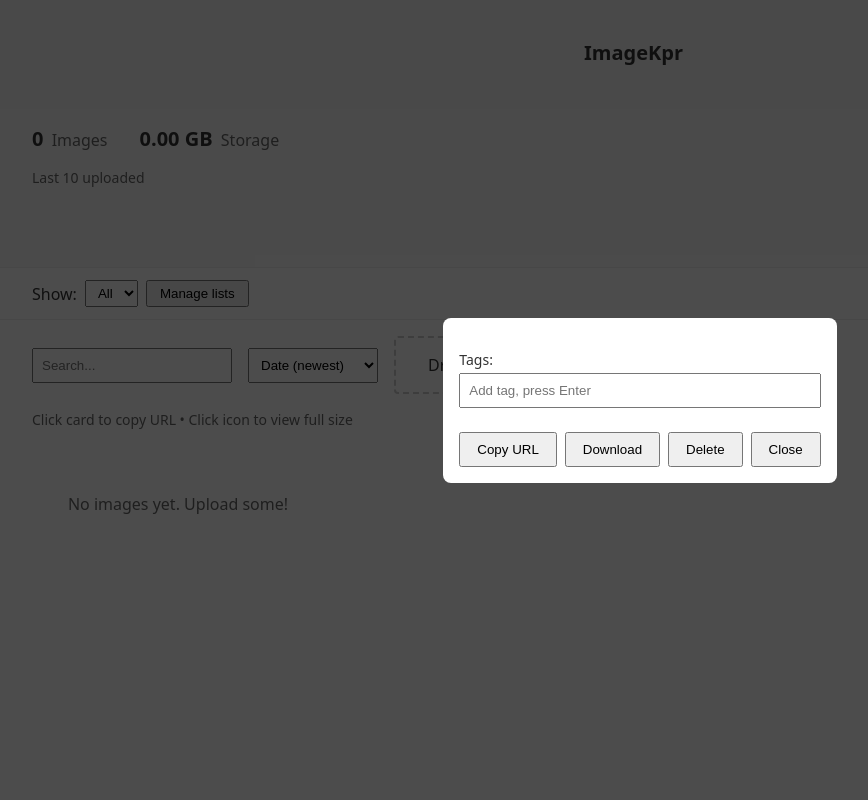
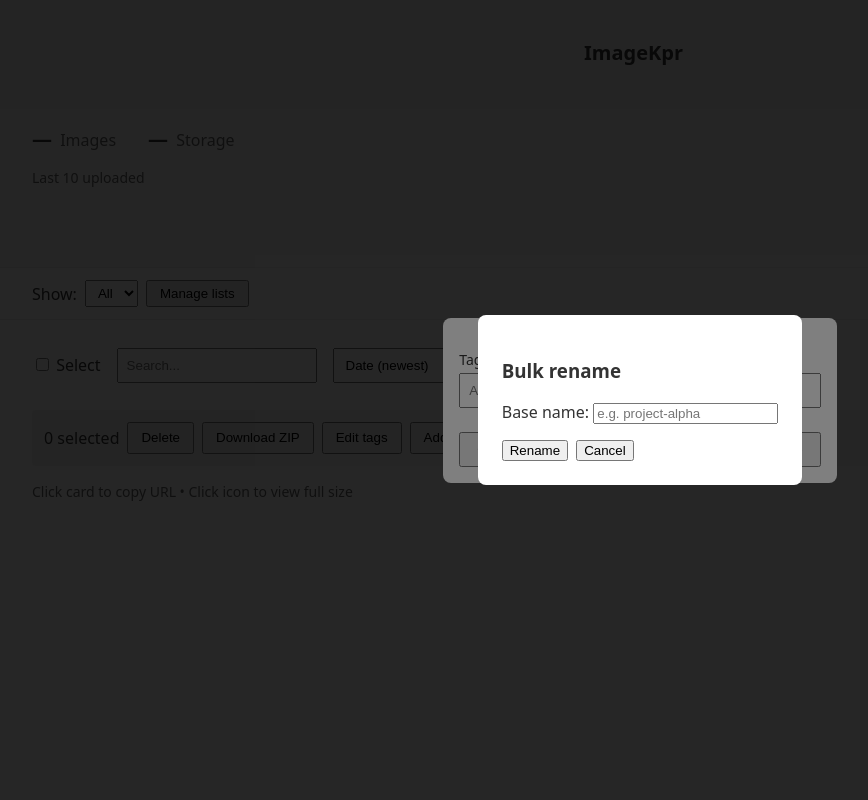
Before and after one commit to Googooboyy/ImageKpr, a PHP site: page / in a window 1280 px wide. Shown: the whole page, without its empty margins (0-868 px from the left). Run offline with PHP 8.4, Linux system fonts and the light colour scheme; data that the repository does not hold is empty.

Commit message:
Step 10: Bulk actions delete, download, tags, rename, selection mode
Made-with: Cursor

```diff
--- a/app.js
+++ b/app.js
@@ -40,6 +40,20 @@
     return str.slice(0, len - 2) + '…';
   }
 
+  let selectedIds = new Set();
+  let selectMode = false;
+
+  function updateBulkBar() {
+    const bar = document.getElementById('bulk-bar');
+    const count = document.getElementById('bulk-count');
+    if (selectedIds.size > 0) {
+      bar.hidden = false;
+      count.textContent = selectedIds.size + ' selected';
+    } else {
+      bar.hidden = true;
+    }
+  }
+
   function renderCard(img) {
     const article = document.createElement('article');
     article.className = 'grid-item card';
@@ -49,8 +63,9 @@
     const name = truncate(img.filename, 24);
     const size = formatBytes(img.size_bytes || 0);
     const date = formatDate(img.date_uploaded);
+    const cb = '<input type="checkbox" class="card-select" data-id="' + img.id + '" style="display:' + (selectMode ? 'inline-block' : 'none') + '">';
     article.innerHTML =
-      '<div class="card-inner">' +
+      '<div class="card-inner">' + cb +
       '<img class="card-img" data-src="' + (img.url || '') + '" alt="' + (img.filename || 'Image') + '" loading="lazy">' +
       '<div class="card-info">' +
       '<span class="card-name" title="' + (img.filename || '') + '">' + name + '</span>' +
@@ -60,7 +75,24 @@
       '</div>';
     const inner = article.querySelector('.card-inner');
     const expandBtn = article.querySelector('.card-expand');
-    inner.addEventListener('click', () => copyUrl(img.url));
+    const cb = article.querySelector('.card-select');
+    if (cb) {
+      cb.addEventListener('click', e => e.stopPropagation());
+      cb.addEventListener('change', () => {
+        if (cb.checked) selectedIds.add(img.id); else selectedIds.delete(img.id);
+        updateBulkBar();
+      });
+      if (selectedIds.has(img.id)) cb.checked = true;
+    }
+    inner.addEventListener('click', (e) => {
+      if (e.target.classList.contains('card-select')) return;
+      if (selectMode) {
+        const c = article.querySelector('.card-select');
+        if (c) { c.checked = !c.checked; c.dispatchEvent(new Event('change')); }
+      } else {
+        copyUrl(img.url);
+      }
+    });
     expandBtn.addEventListener('click', e => { e.stopPropagation(); openModal(img); });
     return article;
   }
@@ -379,6 +411,83 @@
       a.download = img.alt || 'image';
       a.click();
     });
+    document.getElementById('select-mode').addEventListener('change', () => {
+      selectMode = document.getElementById('select-mode').checked;
+      document.querySelectorAll('.card-select').forEach(el => { el.style.display = selectMode ? 'inline-block' : 'none'; });
+      if (!selectMode) { selectedIds.clear(); updateBulkBar(); }
+    });
+
+    document.getElementById('bulk-clear').addEventListener('click', () => {
+      selectedIds.clear();
+      document.querySelectorAll('.card-select:checked').forEach(c => { c.checked = false; });
+      updateBulkBar();
+    });
+    document.getElementById('bulk-delete').addEventListener('click', () => {
+      if (selectedIds.size === 0) return;
+      if (!confirm('Delete ' + selectedIds.size + ' image(s)?')) return;
+      fetch(API_BASE + '/delete_bulk.php', {
+        method: 'POST',
+        headers: { 'Content-Type': 'application/json' },
+        body: JSON.stringify({ ids: Array.from(selectedIds) })
+      }).then(r => r.json()).then(data => {
+        if (data.success) {
+          selectedIds.clear();
+          updateBulkBar();
+          refreshGrid(false);
+          loadStats();
+          showToast('Deleted');
+        }
+      }).catch(() => showToast('Delete failed'));
+    });
+    document.getElementById('bulk-download').addEventListener('click', () => {
+      if (selectedIds.size === 0) return;
+      window.open(API_BASE + '/download_bulk.php?ids=' + Array.from(selectedIds).join(','), '_blank');
+    });
+    document.getElementById('bulk-rename').addEventListener('click', () => {
+      if (selectedIds.size === 0) return;
+      document.getElementById('rename-dialog').hidden = false;
+      document.getElementById('rename-base').value = '';
+    });
+    document.getElementById('rename-cancel').addEventListener('click', () => {
+      document.getElementById('rename-dialog').hidden = true;
+    });
+    document.getElementById('rename-confirm').addEventListener('click', () => {
+      const base = document.getElementById('rename-base').value.trim() || 'image';
+      fetch(API_BASE + '/rename_bulk.php', {
+        method: 'POST',
+        headers: { 'Content-Type': 'application/json' },
+        body: JSON.stringify({ ids: Array.from(selectedIds), base })
+      }).then(r => r.json()).then(data => {
+        document.getElementById('rename-dialog').hidden = true;
+        if (data.success) {
+          selectedIds.clear();
+          updateBulkBar();
+          refreshGrid(false);
+          showToast('Renamed');
+        }
+      }).catch(() => showToast('Rename failed'));
+    });
+    document.getElementById('bulk-tags').addEventListener('click', () => {
+      if (selectedIds.size === 0) return;
+      const tag = prompt('Add tag to ' + selectedIds.size + ' image(s):');
+      if (!tag || !tag.trim()) return;
+      fetch(API_BASE + '/tags.php', {
+        method: 'PATCH',
+        headers: { 'Content-Type': 'application/json' },
+        body: JSON.stringify({ ids: Array.from(selectedIds), action: 'add', tag: tag.trim() })
+      }).then(r => r.json()).then(data => {
+        if (data.success) { refreshGrid(false); showToast('Tags updated'); }
+      }).catch(() => showToast('Failed'));
+    });
+    document.getElementById('bulk-add-list').addEventListener('click', () => {
+      if (selectedIds.size === 0) return;
+      if (window.ImageKprLists && window.ImageKprLists.addToList) {
+        window.ImageKprLists.addToList(Array.from(selectedIds));
+      } else {
+        showToast('Manage lists first');
+      }
+    });
+
     document.getElementById('modal-delete').addEventListener('click', () => {
       if (!currentModalImg) return;
       if (!confirm('Delete this image?')) return;
--- a/index.php
+++ b/index.php
@@ -43,6 +43,7 @@
 
   <main class="main-content">
     <div class="toolbar">
+      <label><input type="checkbox" id="select-mode"> Select</label>
       <input type="search" id="search" placeholder="Search..." aria-label="Search images">
       <select id="sort" aria-label="Sort order">
         <option value="date_desc">Date (newest)</option>
@@ -58,6 +59,15 @@
         <span id="upload-text">Drag & drop or click to upload</span>
         <div id="upload-progress" class="upload-progress" hidden></div>
       </div>
+    </div>
+    <div class="bulk-bar" id="bulk-bar" hidden>
+      <span id="bulk-count">0 selected</span>
+      <button type="button" id="bulk-delete">Delete</button>
+      <button type="button" id="bulk-download">Download ZIP</button>
+      <button type="button" id="bulk-tags">Edit tags</button>
+      <button type="button" id="bulk-add-list">Add to list</button>
+      <button type="button" id="bulk-rename">Rename</button>
+      <button type="button" id="bulk-clear">Clear</button>
     </div>
     <p class="user-hint">Click card to copy URL • Click icon to view full size</p>
     <div id="grid" class="grid"></div>
@@ -83,6 +93,17 @@
 
   <div id="toast" class="toast" hidden aria-live="polite"></div>
 
+  <div id="rename-dialog" class="dialog" hidden>
+    <div class="dialog-content">
+      <h3>Bulk rename</h3>
+      <label>Base name: <input type="text" id="rename-base" placeholder="e.g. project-alpha"></label>
+      <div class="dialog-actions">
+        <button type="button" id="rename-confirm">Rename</button>
+        <button type="button" id="rename-cancel">Cancel</button>
+      </div>
+    </div>
+  </div>
+
   <script src="app.js"></script>
 </body>
 </html>
--- a/styles.css
+++ b/styles.css
@@ -50,7 +50,13 @@ body { margin: 0; font-family: system-ui, -apple-system, sans-serif; color: #333
 .card-expand { position: absolute; top: 0.5rem; right: 0.5rem; width: 28px; height: 28px; border: none; background: rgba(255,255,255,0.9); border-radius: 4px; cursor: pointer; display: flex; align-items: center; justify-content: center; box-shadow: 0 1px 3px rgba(0,0,0,0.2); transition: background 0.2s; }
 .card-expand:hover { background: #fff; }
 .card-expand:active { background: #eee; }
+.bulk-bar { display: flex; align-items: center; gap: 0.5rem; padding: 0.75rem; background: #f5f5f5; border-radius: 4px; margin-bottom: 1rem; flex-wrap: wrap; }
+.bulk-bar button { padding: 0.4rem 0.75rem; cursor: pointer; }
+.dialog { position: fixed; inset: 0; background: rgba(0,0,0,0.5); display: flex; align-items: center; justify-content: center; z-index: 1002; }
+.dialog-content { background: #fff; padding: 1.5rem; border-radius: 8px; min-width: 300px; }
+.dialog-actions { margin-top: 1rem; display: flex; gap: 0.5rem; }
 .empty { color: #666; padding: 2rem; text-align: center; }
+.card-select { margin-right: 0.5rem; }
 .pagination { display: flex; align-items: center; justify-content: center; gap: 0.5rem; padding: 1rem; }
 .pagination button { padding: 0.5rem 1rem; cursor: pointer; }
 .pagination button:disabled { opacity: 0.5; cursor: not-allowed; }
```
Also changed, not shown: api/delete_bulk.php (added, +53 -0 lines), api/download_bulk.php (added, +63 -0 lines), api/rename_bulk.php (added, +89 -0 lines), api/tags.php (added, +70 -0 lines).
